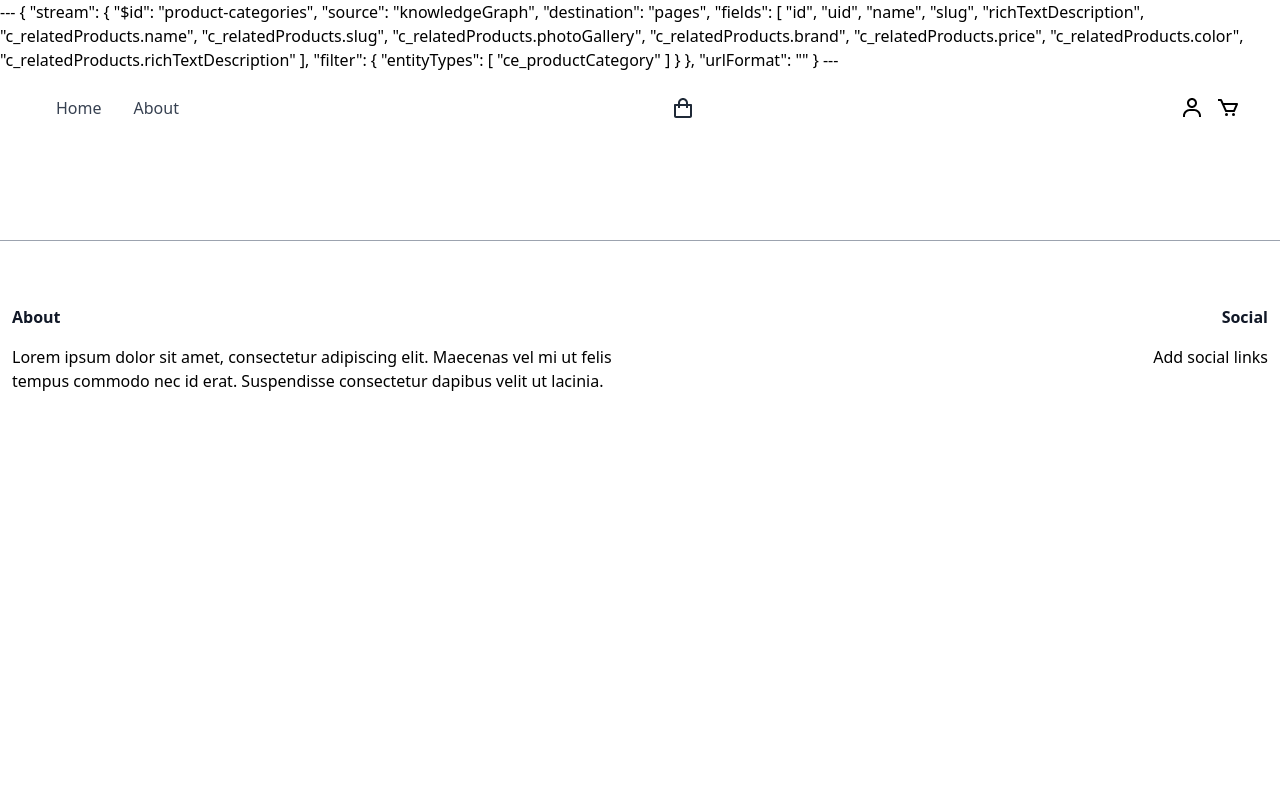
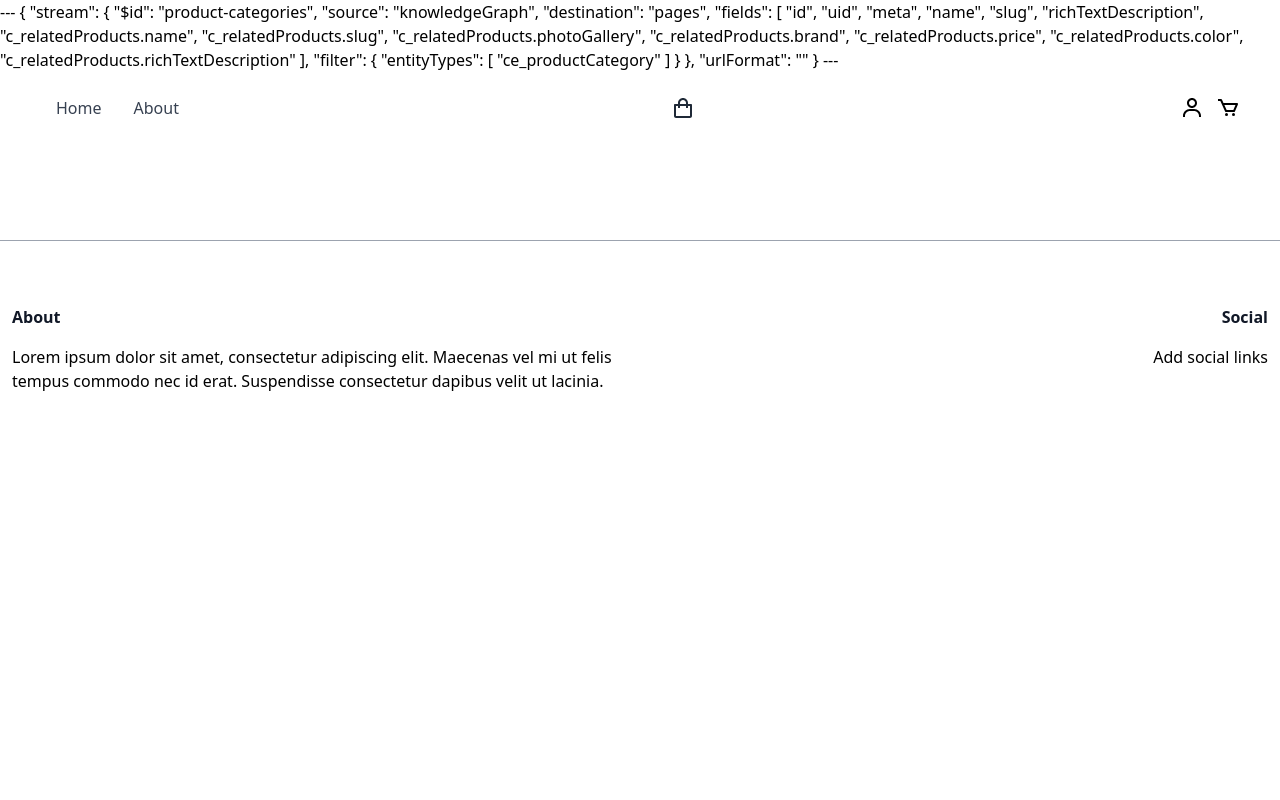
Before and after one commit to zxu10/sites-products-starter, a Node project: template templates/productCategory.hbs in a window 1280 px wide. Run offline with Node 20 templates, Linux system fonts and the light colour scheme; the template is opened without the code that fills it, so the values that code supplies are empty; style sheets or scripts are compiled from the project's sources.

Commit message:
Added meta to stream configuration

```diff
--- a/templates/product.hbs
+++ b/templates/product.hbs
@@ -7,6 +7,7 @@
       "fields": [
         "id",
         "uid",
+        "meta",
         "richTextDescription",
         "name",
         "slug",
--- a/templates/productCategory.hbs
+++ b/templates/productCategory.hbs
@@ -7,6 +7,7 @@
       "fields": [
         "id",
         "uid",
+        "meta",
         "name",
         "slug",
         "richTextDescription",
```
